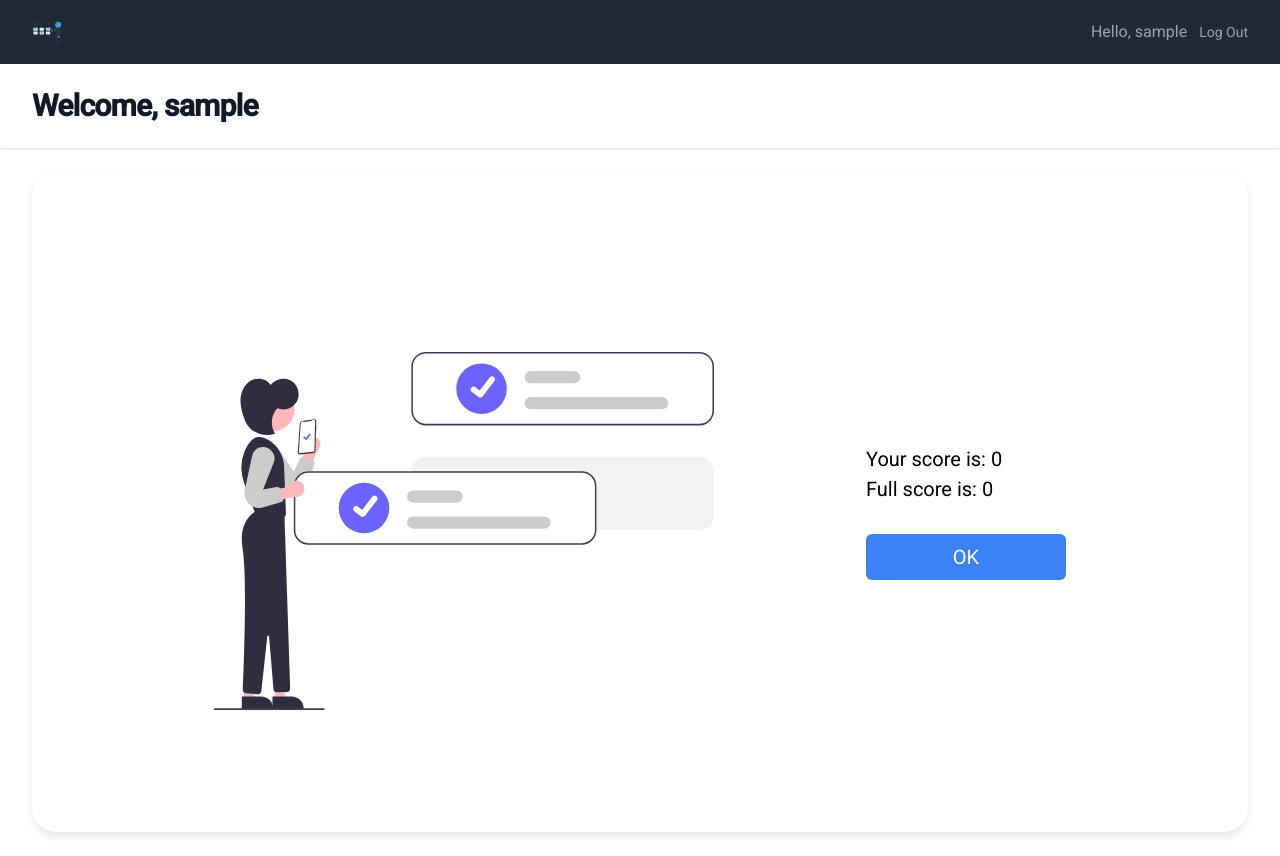
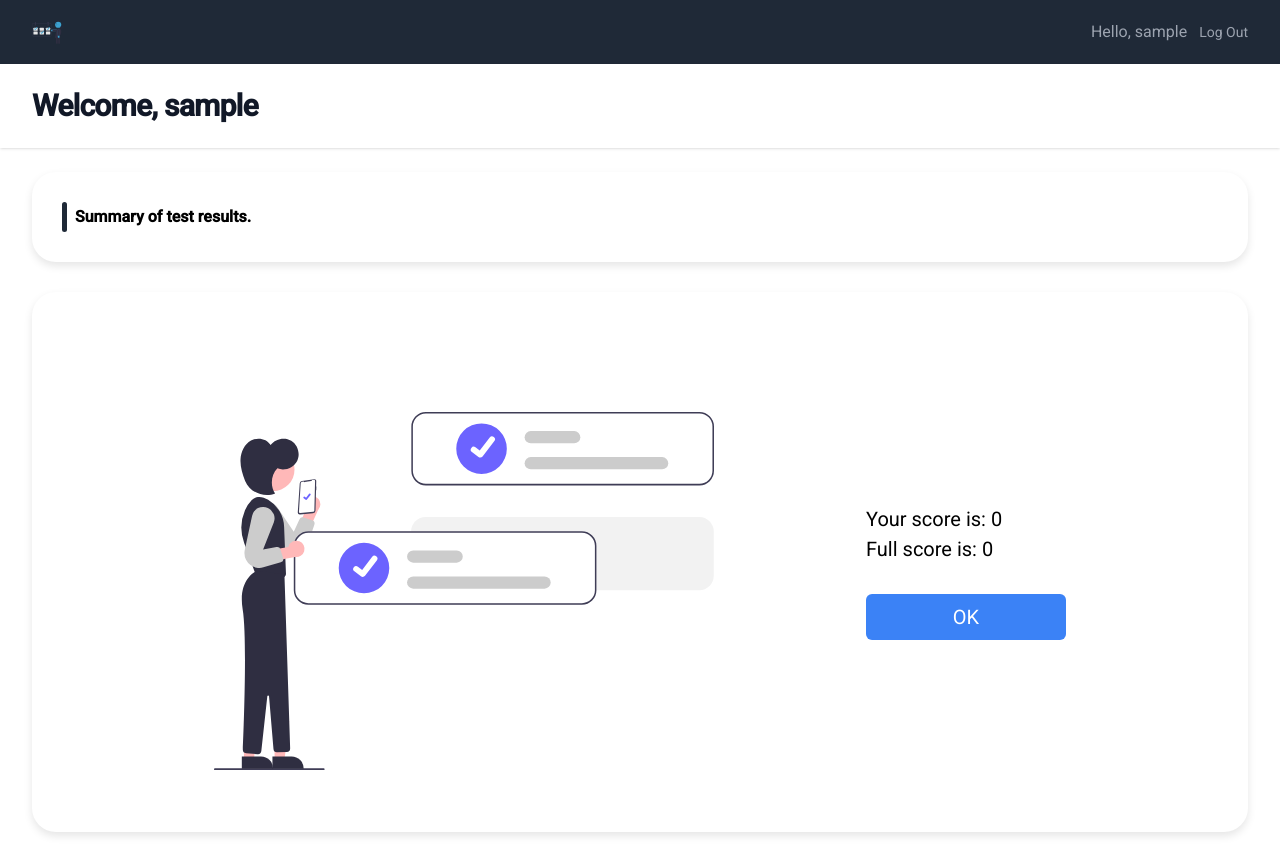
Before and after one commit to jirasakjk/homework-angular-application, an Angular app: page /web/complete-question-page in a window 1280 px wide. Built offline with nearby package versions, Linux system fonts and the light colour scheme; sample sign-in values are in the browser's storage.

Commit message:
style title

```diff
--- a/src/app/component/complete-question-page/complete-question-page.component.css
+++ b/src/app/component/complete-question-page/complete-question-page.component.css
@@ -9,7 +9,8 @@
     border-radius: 24px;
     background: var(--Text-White, #FFF);
     box-shadow: 0px 4px 8px 0px rgba(0, 0, 0, 0.10);
-    padding: 180px 30px;
+    padding: 120px 30px;
+    margin-top: 30px;
 
     .image-done{
         width: 500px;
@@ -28,3 +29,19 @@
 .mt-done{
     margin-top: 30px;
 }
+
+.header-done{
+    align-items: center;
+    display: flex;
+
+    border-radius: 24px;
+    background: var(--Text-White, #FFF);
+    box-shadow: 0px 4px 8px 0px rgba(0, 0, 0, 0.10);
+    padding: 30px 30px;
+}
+.line-header{
+    border-left:  5px solid var(--Separator-Gray, #1f2937);
+    height: 30px;
+    margin-right: 8px;
+    border-radius: 3px;
+}
--- a/src/app/component/complete-question-page/complete-question-page.component.html
+++ b/src/app/component/complete-question-page/complete-question-page.component.html
@@ -1,3 +1,8 @@
+<div class="header-done">
+    <div class="line-header"></div>
+    <h1 class="font-bold">Summary of test results.</h1>
+</div>
+
 <div class="container-done">
     <div class="image-done">
         <img src="assets/images/done.svg" alt="Success">
--- a/src/app/component/question-lists/question-lists.component.css
+++ b/src/app/component/question-lists/question-lists.component.css
@@ -6,13 +6,26 @@
 
     .header{
         align-items: center;
+        display: flex;
+
+        border-radius: 24px;
+        background: var(--Text-White, #FFF);
+        box-shadow: 0px 4px 8px 0px rgba(0, 0, 0, 0.10);
+        padding: 30px 30px;
     }
 
     .body{
+
         display: flex;
         align-items: center;
         justify-content: center;
         align-content: center;
+
+        margin-top: 30px;
+        border-radius: 24px;
+        background: var(--Text-White, #FFF);
+        box-shadow: 0px 4px 8px 0px rgba(0, 0, 0, 0.10);
+        padding: 30px 30px;
 
         .question-link{
             display: flex;
@@ -50,3 +63,11 @@
     text-align: center;
     padding: 20px;
 }
+
+.line-header{
+    border-left:  5px solid var(--Separator-Gray, #1f2937);
+    height: 30px;
+    margin-right: 8px;
+    border-radius: 3px;
+
+}
--- a/src/app/component/question-lists/question-lists.component.html
+++ b/src/app/component/question-lists/question-lists.component.html
@@ -1,7 +1,8 @@
 <app-loading-spinner [isLoading]="isLoading"></app-loading-spinner>
 <div class="container-a">
     <div class="header">
-        <h2>Question list</h2>
+        <div class="line-header"></div>
+        <h1 class="font-bold">Question list</h1>
     </div>
     <div class="body">
         <ol>
--- a/src/app/component/question-page/question-page.component.css
+++ b/src/app/component/question-page/question-page.component.css
@@ -21,7 +21,7 @@
     align-items: center;
     flex-direction: column;
     border: 1px solid #b1b1b15e;
-    border-radius: 8px;
+    border-radius: 24px;
     padding: 60px 30px;
     box-shadow: 0px 4px 8px 0px rgba(0, 0, 0, 0.10);
 
@@ -52,14 +52,31 @@
 
 }
 .time-box{
-    border: 1px solid var(--Separator-Gray, #b1b1b1);
-    border-radius: 8px;
+    border-radius: 24px;
     padding: 10px 20px;
     background-color: #f4f4f4;
+
+}
+
+.time-content{
+
+    border-radius: 24px;
+    background: var(--Text-White, #FFF);
     box-shadow: 0px 4px 8px 0px rgba(0, 0, 0, 0.10);
-
+    padding: 10px 10px;
 }
 
 .mat-horizontal-content-container{
     margin-top: 30px;
 }
+
+.line-time{
+    border-left:  5px solid var(--Separator-Gray, #1f2937);
+    height: 46px;
+    margin-left: 8px;
+    border-radius: 3px;
+}
+
+.time-color{
+    color: coral;
+}
--- a/src/app/component/question-page/question-page.component.html
+++ b/src/app/component/question-page/question-page.component.html
@@ -1,5 +1,8 @@
-<div class="time-up">
-    <p class="time-box">Time remaining: {{ displayTime }} seconds</p>
+<div class="time-content">
+    <div class="time-up">
+        <p class="time-box font-bold">Time remaining: <span class="font-normal time-color">{{ displayTime }} </span> seconds</p>
+        <div class="line-time"></div>
+    </div>
 </div>
 <mat-stepper
     class="example-stepper"
```
